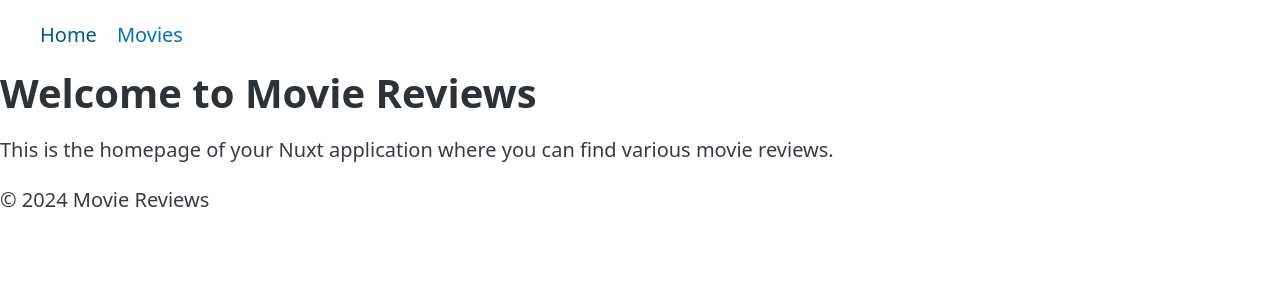
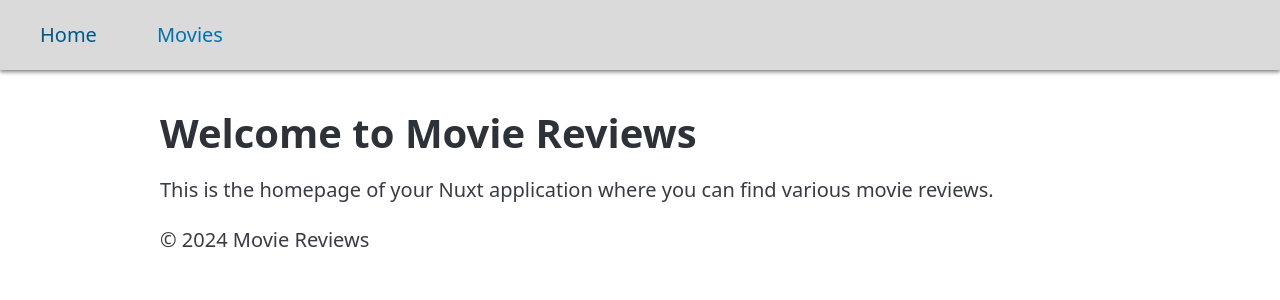
Before and after one commit to vickydeso/review-site, a Nuxt app in the folder nuxt-app/: page / in a window 1280 px wide. Shown: the top 300 px of the page. Built offline with nearby package versions, Linux system fonts and the light colour scheme; no server answers.

Commit message:
placeholder content on both pages and limited styles

```diff
--- a/nuxt-app/app.vue
+++ b/nuxt-app/app.vue
@@ -1,6 +1,6 @@
 <template>
   <div>
-    <header class="container">
+    <header>
       <nav>
         <ul>
           <li><NuxtLink to="/">Home</NuxtLink></li>
@@ -28,5 +28,13 @@
 </script>
 
 <style scoped>
+  header{
+    background-color: rgb(218, 218, 218);
+    /* box shadow below */
+    box-shadow: 0 2px 4px rgba(0, 0, 0, 0.5);
+  }
+  header nav li{
+    margin-left: 2rem;
+  }
 
 </style>
--- a/nuxt-app/pages/MovieList.vue
+++ b/nuxt-app/pages/MovieList.vue
@@ -1,10 +1,18 @@
 <template>
   <div class="movie-list">
+
+    <div class="movie-temp">
+      <h2>The Godfather</h2>
+
+      <p>Directed by Francis Ford Coppola, this crime film follows the powerful Italian-American crime family of Don Vito Corleone as they transfer control of their clandestine empire to his reluctant son, Michael. It's known for its deep portrayal of Mafia life and the complex dynamics within the Corleone family.</p>
+    </div>
+
     <ul>
       <li v-for="movie in movies" :key="movie.id" class="movie-item">
         <div class="movie-item-info">
-          <h2>{{ movie.attributes.title }}</h2>
-          <p>{{ movie.attributes.description }}</p>
+          <!-- <h2>{{ movie.attributes.title }}</h2>
+          <p>{{ movie.attributes.description }}</p> -->
+
         </div>
         <div class="movie-item-img">
             <img :src="getImgUrl(movie)" :alt="movie.attributes.title">
@@ -24,8 +32,20 @@
   const getImgUrl = (movie) => {
     return `${BASE_URL}${movie.attributes.imgURL.data.attributes.formats.small.url}`;
   };
+
+
 </script>
 
 <style scoped>
-
+    .movie-temp {
+    margin: 20px;
+    padding: 20px;
+    border: 1px solid #ccc;
+    border-radius: 5px;
+    max-width: 500px;
+  }
+  h2{
+    margin-bottom: 2rem;
+    text-align: center;
+  }
 </style>
--- a/nuxt-app/pages/index.vue
+++ b/nuxt-app/pages/index.vue
@@ -1,5 +1,5 @@
 <template>
-    <div>
+    <div class="movie-temp">
       <header>
         <h1>Welcome to Movie Reviews</h1>
       </header>
@@ -21,5 +21,9 @@
   </script>
 
   <style>
-
+    .movie-temp{
+      margin: 20px auto;
+      padding: 20px;
+      max-width: 1000px;
+    }
   </style>
```
